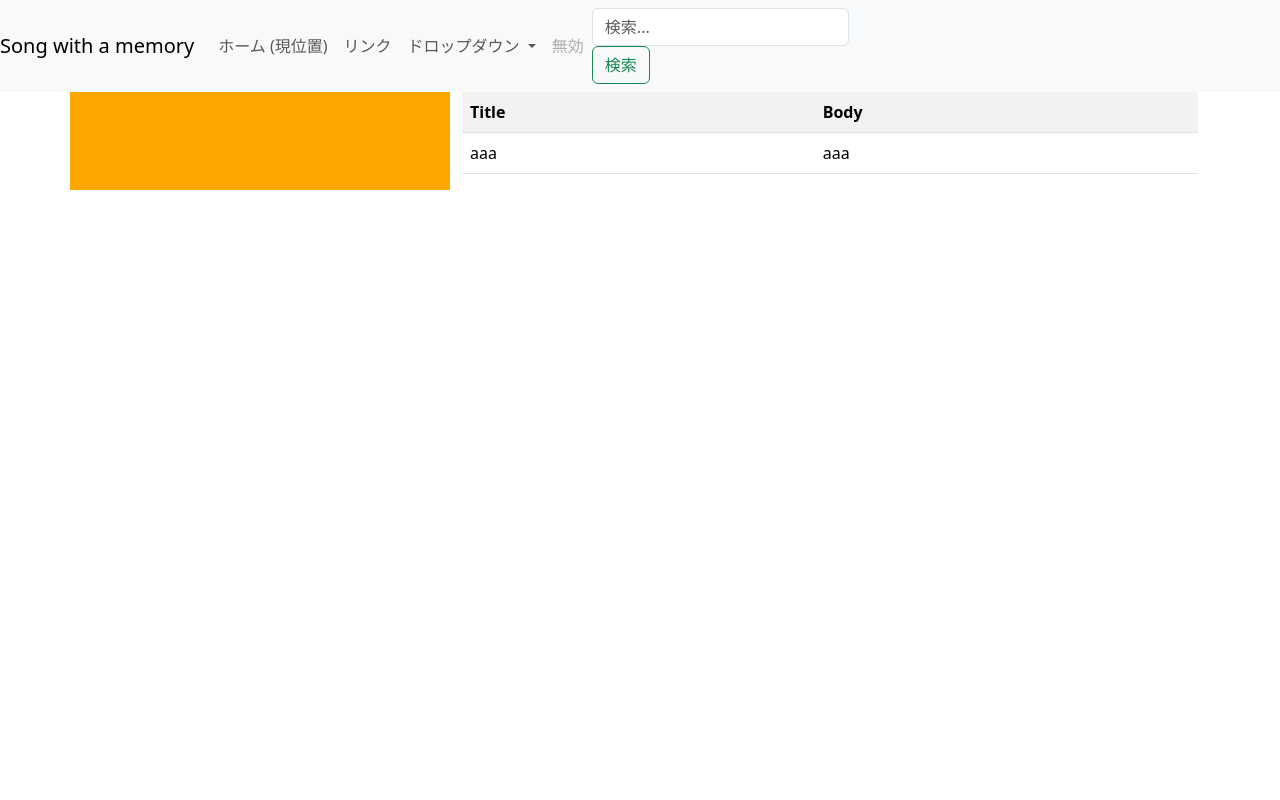
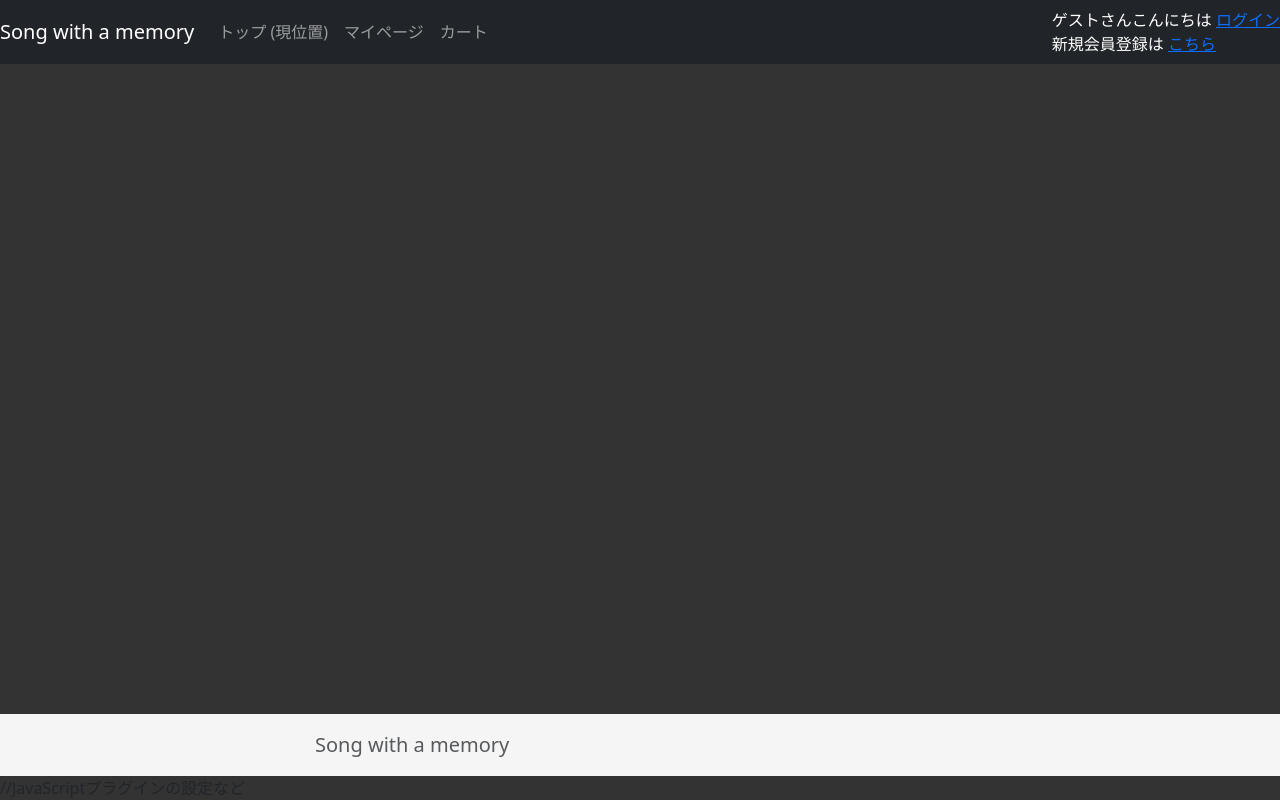
Before and after one commit to ishii-shunsuke/SWAM, a Rails app: page / in a window 1280 px wide. Run offline with Rails 7, Linux system fonts and the light colour scheme; style sheets or scripts are compiled from the project's sources; some libraries are stand-ins or nearby versions.

Commit message:
ヘッダーとフッターを整えました

```diff
--- a/app/assets/stylesheets/application.scss
+++ b/app/assets/stylesheets/application.scss
@@ -14,3 +14,30 @@
  *= require_self
  */
  @import "bootstrap";
+
+body {
+	background-color: #333333;
+}
+
+.container {
+  width: auto;
+  max-width: 680px;
+  padding: 0 15px;
+}
+
+.footer {
+  background-color: #f5f5f5;
+}
+
+.text-muted {
+	text-align: center;
+	font-size: 20px;
+}
+
+.aaa {
+	height: 400px
+}
+
+.guest {
+	color: #fff;
+}
--- /dev/null
+++ b/app/views/layouts/_footer.html.erb
@@ -0,0 +1,9 @@
+<footer class="footer mt-auto py-3">
+    <div class="container">
+      <span class="text-muted">Song with a memory</span>
+    </div>
+</footer>
+
+  <script src="https://code.jquery.com/jquery-3.3.1.slim.min.js" integrity="sha384-q8i/X+965DzO0rT7abK41JStQIAqVgRVzpbzo5smXKp4YfRvH+8abtTE1Pi6jizo" crossorigin="anonymous"></script>
+  <script src="https://stackpath.bootstrapcdn.com/bootstrap/4.2.1/js/bootstrap.bundle.min.js" integrity="sha384-zDnhMsjVZfS3hiP7oCBRmfjkQC4fzxVxFhBx8Hkz2aZX8gEvA/jsP3eXRCvzTofP" crossorigin="anonymous"></script>
+  //JavaScriptプラグインの設定など
--- a/app/views/layouts/_header.html.erb
+++ b/app/views/layouts/_header.html.erb
@@ -1,35 +1,25 @@
-<nav class="navbar navbar-expand-lg navbar-light bg-light">
+<header>
+    <nav class="navbar navbar-expand-md navbar-dark fixed-top bg-dark">
       <a class="navbar-brand" href="#">Song with a memory</a>
-  <button type="button" class="navbar-toggler" data-toggle="collapse" data-target="#Navber" aria-controls="Navber" aria-expanded="false" aria-label="ナビゲーションの切替">
+      <button class="navbar-toggler" type="button" data-toggle="collapse" data-target="#navbar-header" aria-controls="navbar-header" aria-expanded="false" aria-label="ナビゲーションの切替">
         <span class="navbar-toggler-icon"></span>
       </button>
-
-  <div class="collapse navbar-collapse" id="Navber">
+      <div class="collapse navbar-collapse" id="navbar-header">
         <ul class="navbar-nav mr-auto">
           <li class="nav-item active">
-        <a class="nav-link" href="#">ホーム <span class="sr-only">(現位置)</span></a>
+            <a class="nav-link" href="#">トップ <span class="sr-only">(現位置)</span></a>
           </li>
           <li class="nav-item">
-        <a class="nav-link" href="#">リンク</a>
-      </li>
-      <li class="nav-item dropdown">
-        <a href="#" class="nav-link dropdown-toggle" id="navbarDropdown" role="button" data-toggle="dropdown" aria-haspopup="true" aria-expanded="false">
-          ドロップダウン
-        </a>
-        <div class="dropdown-menu" aria-labelledby="navbarDropdown">
-          <a class="dropdown-item" href="#">メニュー1</a>
-          <a class="dropdown-item" href="#">メニュー2</a>
-          <div class="dropdown-divider"></div>
-          <a class="dropdown-item" href="#">その他</a>
-        </div>
+            <a class="nav-link" href="#">マイページ</a>
           </li>
           <li class="nav-item">
-        <a class="nav-link disabled" href="#" tabindex="-1" aria-disabled="true">無効</a>
+            <a class="nav-link" href="#">カート</a>
           </li>
         </ul>
-    <form class="form-inline my-2 my-lg-0">
-      <input type="search" class="form-control mr-sm-2" placeholder="検索..." aria-label="検索...">
-      <button type="submit" class="btn btn-outline-success my-2 my-sm-0">検索</button>
-    </form>
+      </div>
+      <div class="float-right">
+        <span class="guest">ゲストさんこんにちは</span>  <a href="#">ログイン</a><br>
+        <span class="guest float-right">新規会員登録は <a href="#">こちら</a></span>
       </div>
     </nav>
+</header>
--- a/app/views/layouts/application.html.erb
+++ b/app/views/layouts/application.html.erb
@@ -1,16 +1,18 @@
 <!DOCTYPE html>
-<html>
+<html lang="ja" class="h-100">
   <head>
     <title>SWAM</title>
     <%= csrf_meta_tags %>
     <%= csp_meta_tag %>
+    <meta name="viewport" content="width=device-width, initial-scale=1">
 
     <%= stylesheet_link_tag    'application', media: 'all', 'data-turbolinks-track': 'reload' %>
     <%= javascript_include_tag 'application', 'data-turbolinks-track': 'reload' %>
   </head>
 
-  <body>
+  <body  class="d-flex flex-column h-100">
     <%= render 'layouts/header' %>
     <%= yield %>
+    <%= render 'layouts/footer' %>
   </body>
 </html>
--- a/app/views/users/new.html.erb
+++ b/app/views/users/new.html.erb
@@ -1,17 +1,5 @@
-<div class="container">
-  <div class="row">
-  	<div class="col-lg-4" style="background-color: orange;"></div>
-  	<div class="col-lg-8">
-  	<table class="table table-striped">
-              <tr>
-                <th>Title</th>
-                <th>Body</th>
-              </tr>
-              <tr>
-              	<td>aaa</td>
-              	<td>aaa</td>
-              </tr>
-          </table>
-      </div>
-  </div>
-</div>
+<main role="main" class="flex-shrink-0">
+    <div class="container">
+      <div class="aaa"></div>
+    </div>
+</main>
```
Lines whose indentation alone changed are shown as unchanged.
